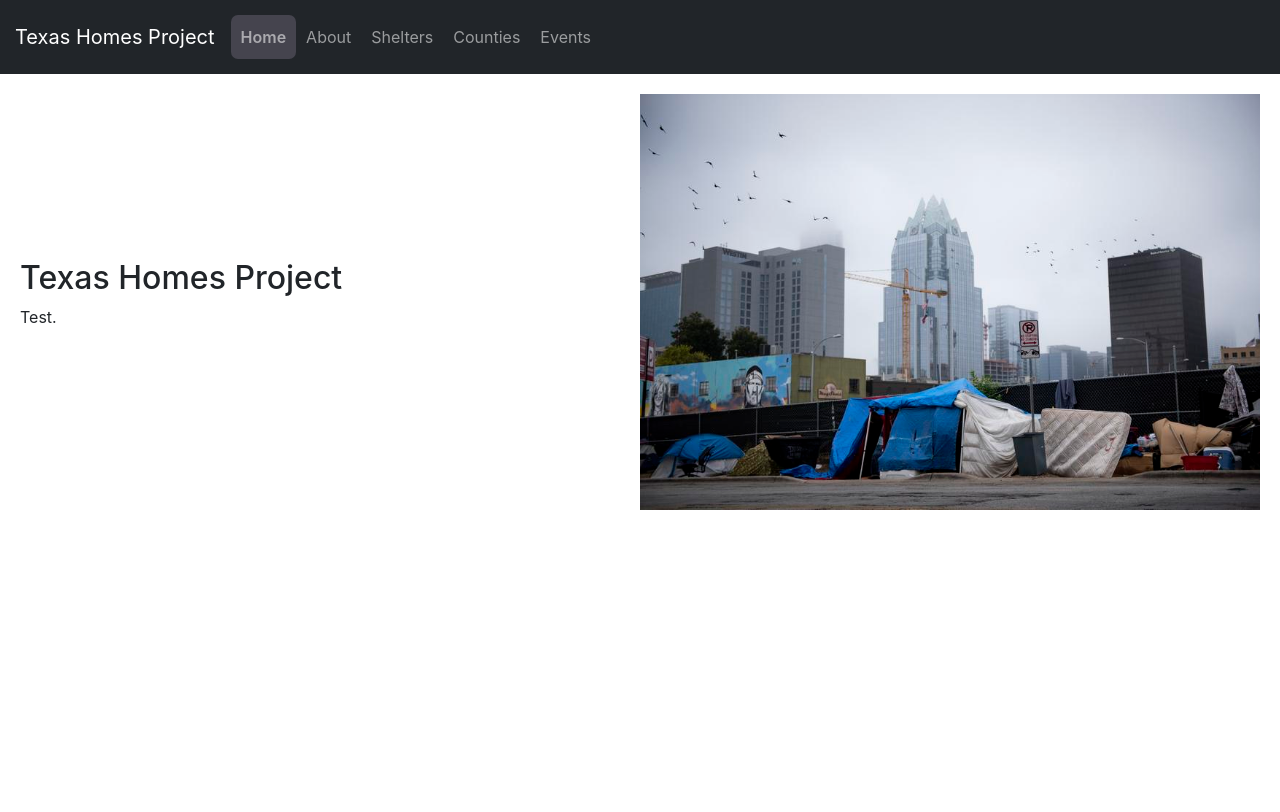
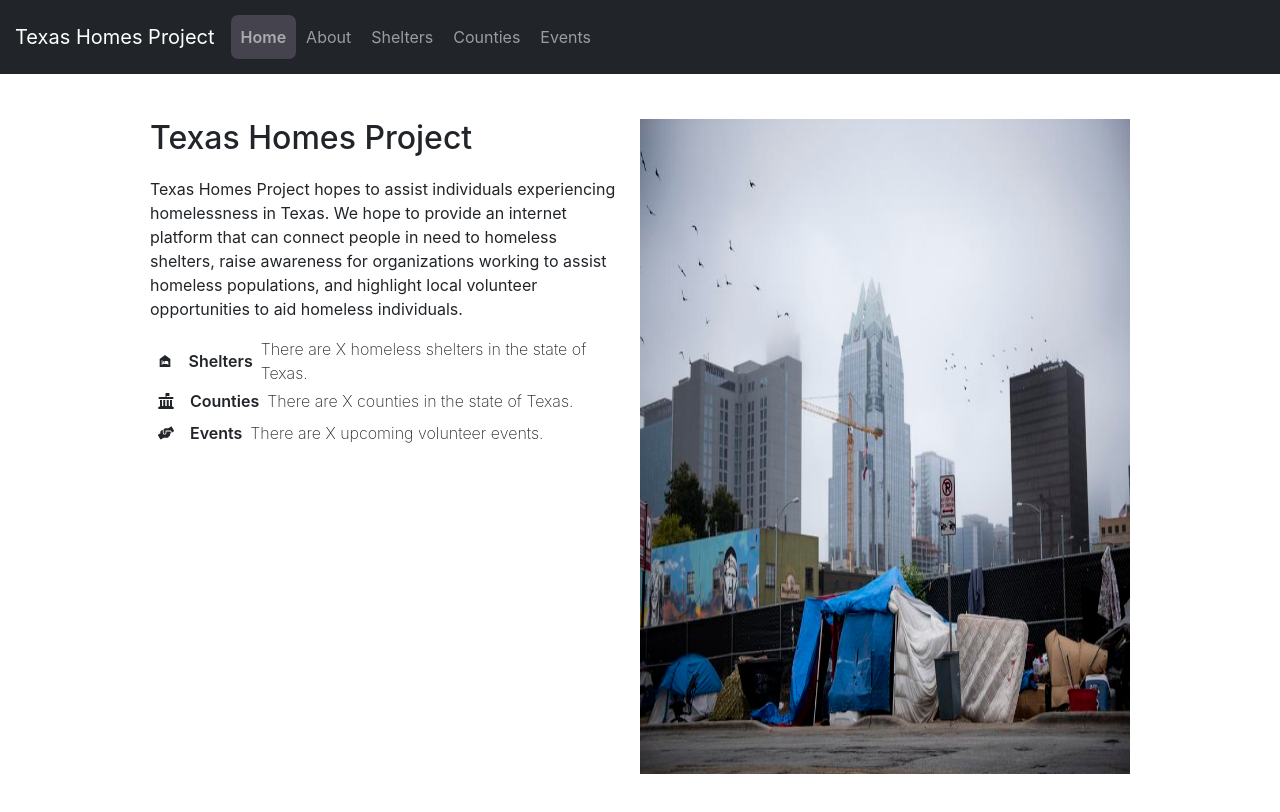
Before and after one commit to AnanthKothuri/TexasHomesProject, a React (Create React App) app in the folder front-end/: page / in a window 1280 px wide. Shown: the top 812 px of the page. Built offline with nearby package versions, Linux system fonts and the light colour scheme.

Commit message:
updated homepage with list of models, description, and place holder image

```diff
--- a/front-end/package.json
+++ b/front-end/package.json
@@ -9,6 +9,7 @@
     "bootstrap": "^5.3.2",
     "react": "^18.2.0",
     "react-dom": "^18.2.0",
+    "react-icons": "^5.0.1",
     "react-router-dom": "^6.22.0",
     "react-scripts": "5.0.1",
     "web-vitals": "^2.1.4"
--- a/front-end/src/Home/HomePage.jsx
+++ b/front-end/src/Home/HomePage.jsx
@@ -1,30 +1,88 @@
 import React from 'react';
-import mainImage from"../assets/homemainimage.jpg";
+import mainImage from "../assets/homemainimage.jpg";
+import { MdNightShelter } from "react-icons/md";
+import { FaHandsHelping } from "react-icons/fa";
+import { FaLandmarkFlag } from "react-icons/fa6";
+
+const Feature = ({ smalltext, text, icon, iconBg }) => {
+  const stackStyle = {
+    display: 'flex',
+    alignItems: 'center',
+    gap: '8px',
+  };
+
+  const flexStyle = {
+    width: '32px',
+    height: '32px',
+    display: 'flex',
+    alignItems: 'center',
+    justifyContent: 'center',
+    borderRadius: '50%',
+    backgroundColor: iconBg,
+  };
+
+  const textStyle = {
+    fontWeight: 600,
+  };
+
+  const smallTextStyle = {
+    fontWeight: 200,
+  };
+
+  return (
+    <div style={stackStyle}>
+      <div style={flexStyle}>{icon}</div>
+      <span style={textStyle}>{text}</span>
+      <span style={smallTextStyle}>{smalltext}</span>
+    </div>
+  );
+};
+
 const HomePage = () => {
   const containerStyle = {
     display: 'flex',
-    alignItems: 'center',
     justifyContent: 'space-between',
-    padding: '20px',
+    padding: '45px 150px 100px 150px',
+    boxSizing: 'border-box',
+    height: '100vh',
   };
 
-  const textStyle = {
-    flex: 1,
-    marginRight: '20px',
+  const textAndFeatureContainerStyle = {
+    maxWidth: '600px', // Adjust based on your content's needs
+    textAlign: 'left',
   };
 
   const imageStyle = {
-    width: '50%', // Sets the image width to 50% of the container
+    marginLeft: '20px',
+    width: '50%',
     height: 'auto',
   };
 
   return (
     <div style={containerStyle}>
-      <div style={textStyle}>
-        <h2>Texas Homes Project</h2>
-        <p>Test.</p>
+      <div style={textAndFeatureContainerStyle}>
+        <h2 style={{ marginBottom: '20px' }}>Texas Homes Project</h2>
+        <p>Texas Homes Project hopes to assist individuals experiencing homelessness in Texas. We hope to provide an internet platform that can connect people in need to homeless shelters, raise awareness for organizations working to assist homeless populations, and highlight local volunteer opportunities to aid homeless individuals.</p>
+        <Feature
+          icon={<MdNightShelter />}
+          iconBg="#FFFFFF"
+          text="Shelters"
+          smalltext="There are X homeless shelters in the state of Texas."
+        />
+        <Feature
+          icon={<FaLandmarkFlag />}
+          iconBg="#FFFFFF"
+          text="Counties"
+          smalltext="There are X counties in the state of Texas."
+        />
+        <Feature
+          icon={<FaHandsHelping/>}
+          iconBg="#FFFFFF"
+          text="Events"
+          smalltext="There are X upcoming volunteer events."
+        />
       </div>
-      <img src={mainImage} alt="test" style={imageStyle} />
+      <img src={mainImage} alt="Descriptive Alt Text" style={imageStyle} />
     </div>
   );
 }
```
Also changed, not shown: 1 other file (tests, documents, lock files or other folders).
